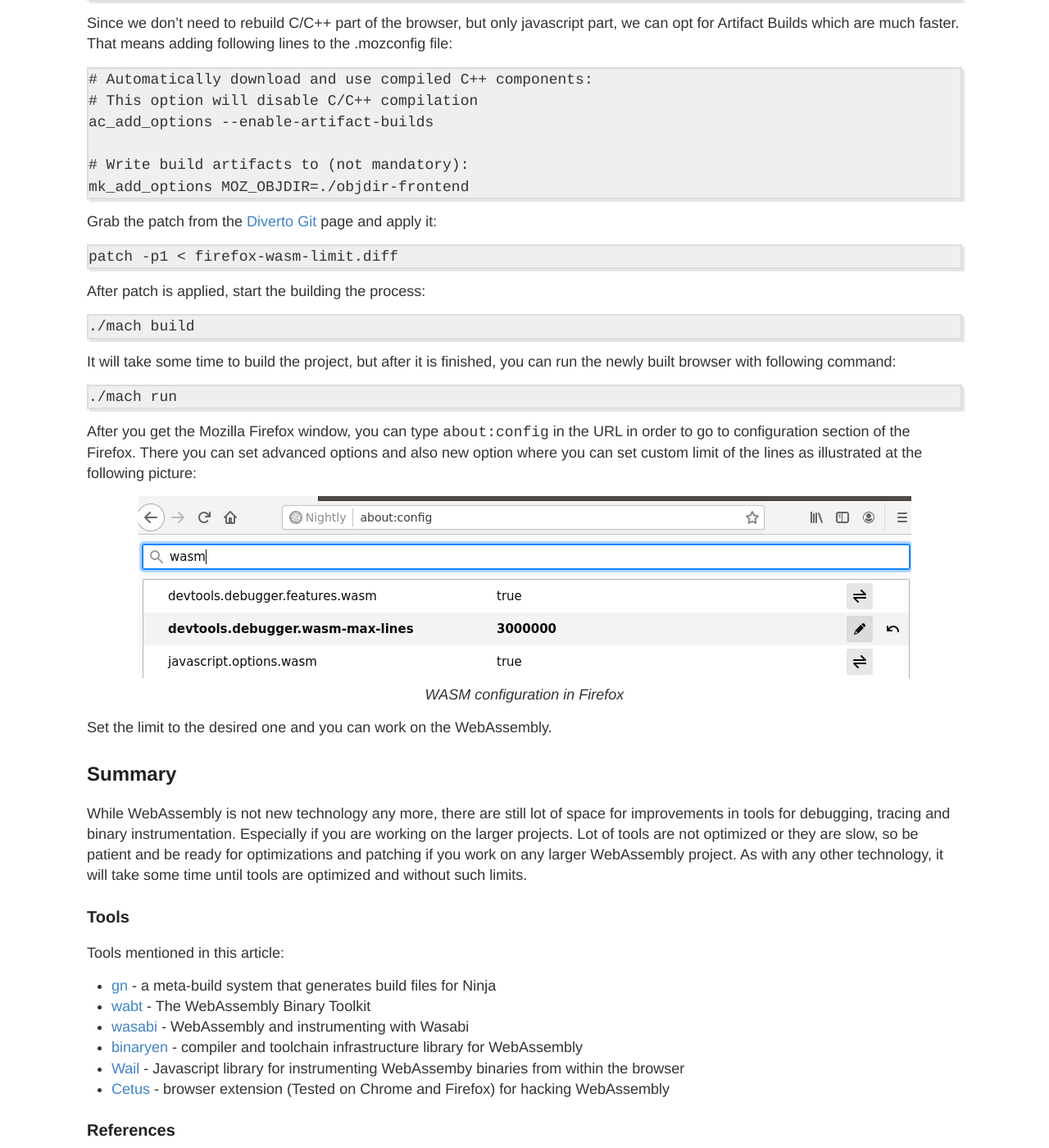
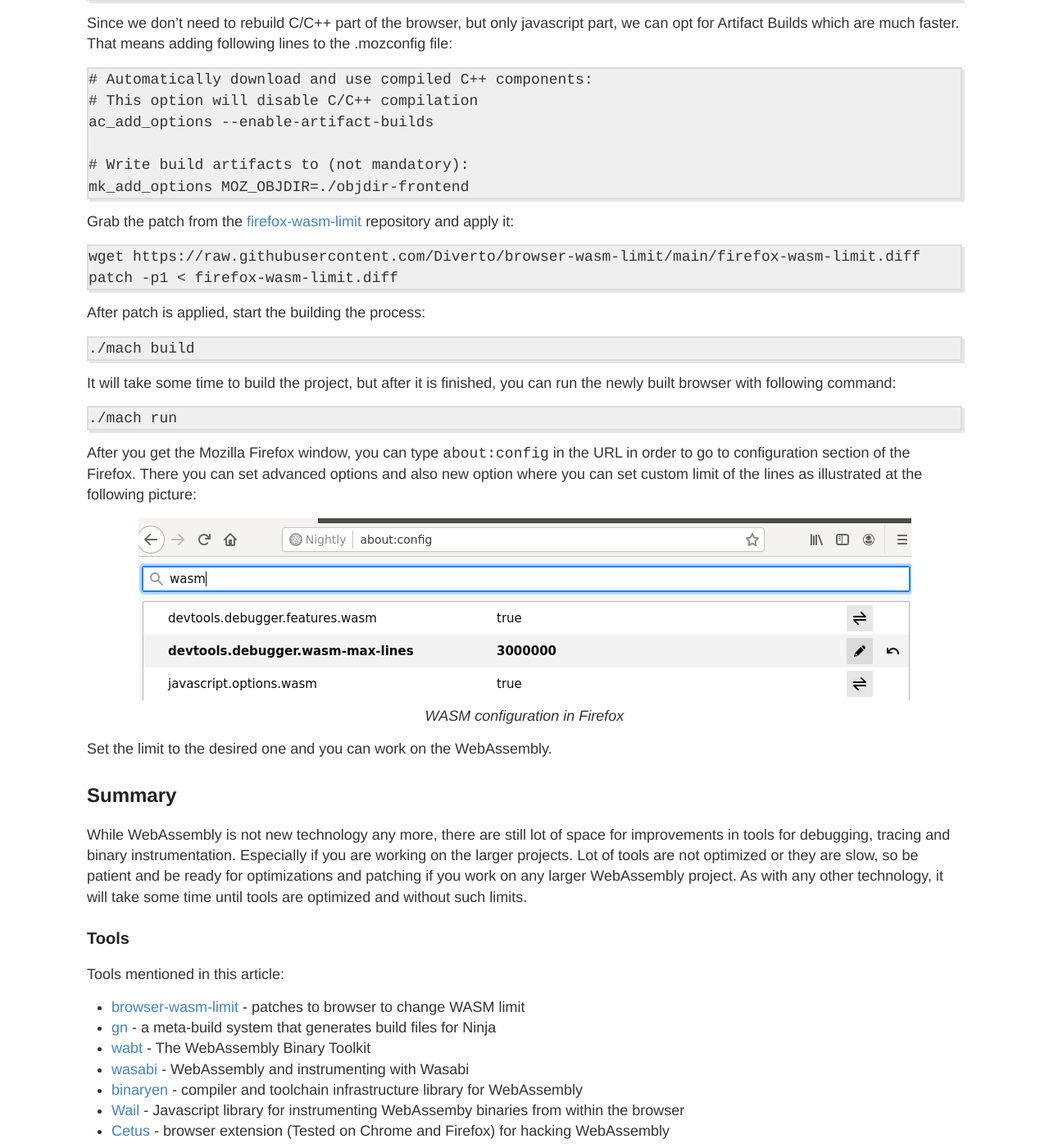
Before and after one commit to Diverto/diverto.github.io, a Jekyll site: the page built from _posts/2020-08-15-WebAssembly-limit.md, in a window 1280 px wide and 1400 px high, scrolled down 3778 px. Shown: the whole window at 82% size. Built offline with Jekyll 4.4.1, drawn with Linux system fonts in a browser that asks for light colours; comment, search, counter and statistics services are not loaded; some of the changed text lies outside the part shown.

Commit message:
add reference to github repo

````diff
--- a/_posts/2020-08-15-WebAssembly-limit.md
+++ b/_posts/2020-08-15-WebAssembly-limit.md
@@ -76,7 +76,7 @@
 fetch devtools-frontend
 ```
 
-After fetching the needed tools, you can set your own limit. Patch example is here:
+After fetching the needed tools, you can set your own limit. Patch example is [here](https://github.com/Diverto/browser-wasm-limit/blob/main/chromium-devtools-wasm-limit.diff):
 
 ```
 diff --git a/front_end/wasmparser_worker/WasmParserWorker.js b/front_end/wasmparser_worker/WasmParserWorker.js
@@ -148,9 +148,9 @@
 mk_add_options MOZ_OBJDIR=./objdir-frontend
 ```
 
-Grab the patch from the [Diverto Git](https://github.com/Diverto) page and apply it:
-
+Grab the patch from the [firefox-wasm-limit](https://github.com/Diverto/browser-wasm-limit/blob/main/firefox-wasm-limit.diff) repository and apply it:
 ```
+wget https://raw.githubusercontent.com/Diverto/browser-wasm-limit/main/firefox-wasm-limit.diff
 patch -p1 < firefox-wasm-limit.diff
 ```
 
@@ -182,6 +182,7 @@
 
 Tools mentioned in this article:
 
+ - [browser-wasm-limit](https://github.com/Diverto/browser-wasm-limit) - patches to browser to change WASM limit
  - [gn](https://gn.googlesource.com/gn) - a meta-build system that generates build files for Ninja
  - [wabt](https://github.com/WebAssembly/wabt) - The WebAssembly Binary Toolkit
  - [wasabi](https://github.com/danleh/wasabi) - WebAssembly and instrumenting with Wasabi
````
